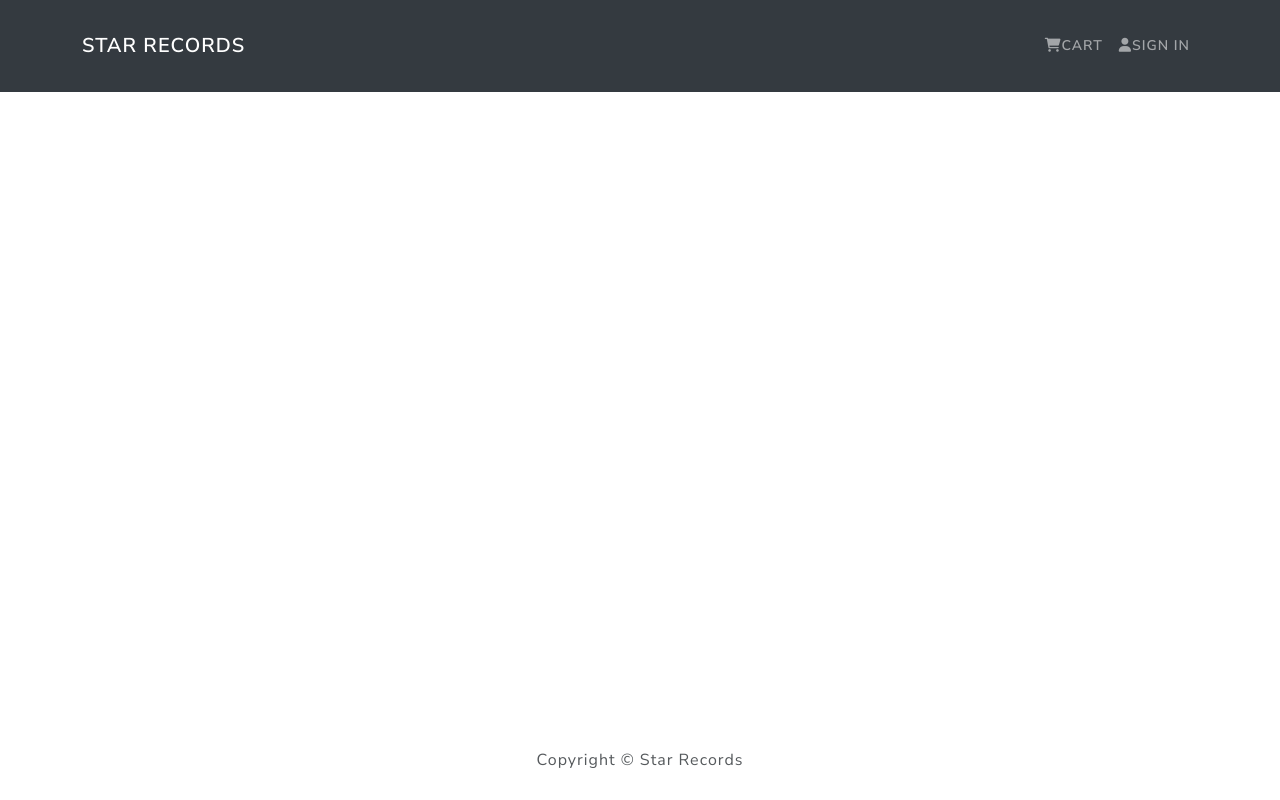
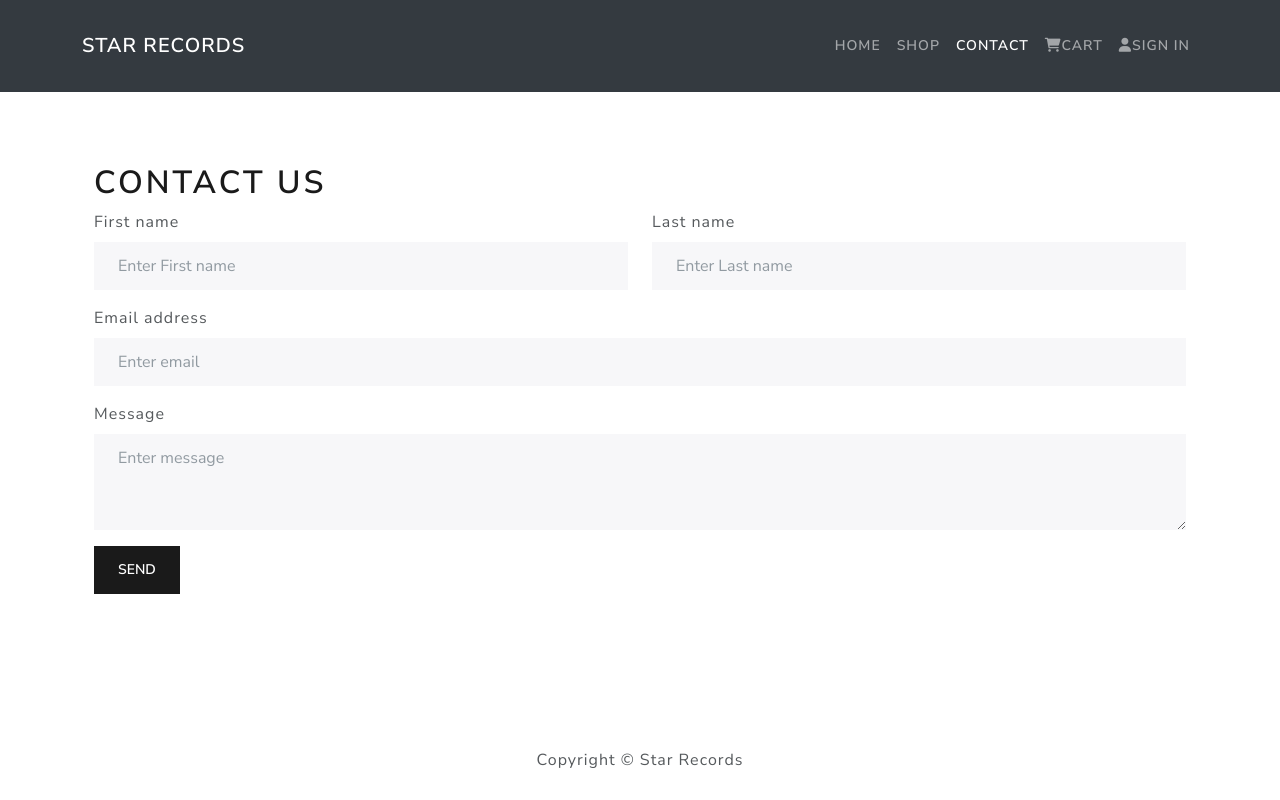
Before and after one commit to mylesknjenga/star_records_mern, a React (Create React App) app in the folder frontend/: page /contact in a window 1280 px wide. Built offline with nearby package versions, Linux system fonts and the light colour scheme.

Commit message:
contact page

```diff
--- a/frontend/src/App.js
+++ b/frontend/src/App.js
@@ -4,6 +4,8 @@ import Header from "./components/Header";
 import Footer from "./components/Footer";
 import HomeScreen from "./screens/HomeScreen";
 import ProductScreen from "./screens/ProductScreen";
+import ProductsScreen from "./screens/ProductsScreen";
+import ContactScreen from "./screens/ContactScreen";
 
 const App = () => {
   return (
@@ -13,7 +15,9 @@ const App = () => {
         <Container>
           <Routes>
             <Route path="/" element={<HomeScreen />}/>
+            <Route path="/products" element={<ProductsScreen />}/>
             <Route path="/product/:id" element={<ProductScreen />}/>
+            <Route path="/contact" element={<ContactScreen />}/>
           </Routes>
         </Container>
       </main>
--- /dev/null
+++ b/frontend/src/components/ContactForm.jsx
@@ -0,0 +1,61 @@
+import Button from 'react-bootstrap/Button';
+import Form from 'react-bootstrap/Form';
+import { Row, Col } from "react-bootstrap";
+import { useRef } from 'react';
+import emailjs from '@emailjs/browser';
+import swal from 'sweetalert';
+
+
+
+function ContactForm() {
+    const SERVICE_ID = "service_pxwo10p"
+    const TEMPLATE_ID = "template_gwk6y4l"
+    const PUBLIC_KEY = "6TZYpOOqH6F35nxBV"
+
+    const form = useRef();
+
+    const sendMessage = (e) => {
+    e.preventDefault();
+
+    emailjs.sendForm(SERVICE_ID, TEMPLATE_ID, form.current, PUBLIC_KEY)
+    .then(() => {
+        swal("Sent!", "We will get back to you as soon as possible", "success");
+      }, (error) => {
+          console.log(error.text);
+      });
+
+      e.target.reset();
+  };
+
+
+  return (
+    <Form ref={form} onSubmit={sendMessage}>
+        <Row className="mb-3">
+            <Form.Group as={Col} controlId="firstname">
+                <Form.Label>First name</Form.Label>
+                <Form.Control type="text" placeholder="Enter First name" name="firstname" required/>
+            </Form.Group>
+
+            <Form.Group as={Col} controlId="lastname">
+                <Form.Label>Last name</Form.Label>
+                <Form.Control type="text" placeholder="Enter Last name" name="lastname" required/>
+                </Form.Group>
+        </Row>
+
+        <Form.Group className="mb-3" controlId="email">
+            <Form.Label>Email address</Form.Label>
+            <Form.Control type="email" placeholder="Enter email" name="email" required/>
+        </Form.Group>
+
+        <Form.Group className="mb-3" controlId="message">
+            <Form.Label>Message</Form.Label>
+            <Form.Control as="textarea" rows={3} placeholder="Enter message" name="message" required/>
+        </Form.Group>
+        <Button variant="primary" type="submit">
+            Send
+        </Button>
+    </Form>
+  )
+}
+
+export default ContactForm
--- a/frontend/src/components/Header.jsx
+++ b/frontend/src/components/Header.jsx
@@ -15,6 +15,15 @@ const Header = () => {
                 <Navbar.Toggle aria-controls="basic-navbar-nav" />
                 <Navbar.Collapse id="basic-navbar-nav">
                     <Nav className="ms-auto">
+                        <LinkContainer to="/">
+                            <Nav.Link>Home</Nav.Link>
+                        </LinkContainer>
+                        <LinkContainer to="/products">
+                            <Nav.Link>Shop</Nav.Link>
+                        </LinkContainer>
+                        <LinkContainer to="/contact">
+                            <Nav.Link>Contact</Nav.Link>
+                        </LinkContainer>
                         <LinkContainer to="/cart">
                             <Nav.Link><i className="fas fa-shopping-cart"></i>Cart</Nav.Link>
                         </LinkContainer>
--- /dev/null
+++ b/frontend/src/screens/ContactScreen.jsx
@@ -0,0 +1,17 @@
+import React from 'react'
+import ContactForm from '../components/ContactForm'
+import { Container } from "react-bootstrap"
+
+function ContactScreen() {
+  return (
+    <>
+        <Container className='py-5'>
+        <h1>Contact Us</h1>
+        <ContactForm />
+        </Container>
+
+    </>
+  )
+}
+
+export default ContactScreen
--- a/frontend/src/screens/HomeScreen.jsx
+++ b/frontend/src/screens/HomeScreen.jsx
@@ -1,33 +1,10 @@
-import { useEffect } from "react";
-import { useState } from "react";
 import { Row, Col } from "react-bootstrap";
-import axios from 'axios';
-import Product from "../components/Product";
 
 function HomeScreen() {
 
-  const [products, setProducts] = useState([]);
-
-  useEffect(() => {
-    const fetchProducts = async () => {
-      const { data } = await axios.get("/api/products");
-
-      setProducts(data)
-    }
-
-    fetchProducts();
-  }, []);
-
   return (
     <>
-        <h1>Latest products</h1>
-        <Row>
-            {products.map(product => (
-                <Col key={product.id} sm={12} md={6} lg={4} xl={3}>
-                    <Product product={product} />
-                </Col>
-            ))}
-        </Row>
+      <h1>Home</h1>
     </>
   )
 }
--- /dev/null
+++ b/frontend/src/screens/ProductsScreen.jsx
@@ -0,0 +1,34 @@
+import { useEffect } from "react";
+import { useState } from "react";
+import { Row, Col } from "react-bootstrap";
+import axios from 'axios';
+import Product from "../components/Product";
+
+function ProductsScreen() {
+    const [products, setProducts] = useState([]);
+
+    useEffect(() => {
+      const fetchProducts = async () => {
+        const { data } = await axios.get("/api/products");
+
+        setProducts(data)
+      }
+
+      fetchProducts();
+    }, []);
+
+    return (
+      <>
+          <h1>Shop</h1>
+          <Row>
+              {products.map(product => (
+                  <Col key={product.id} sm={12} md={6} lg={4} xl={3}>
+                      <Product product={product} />
+                  </Col>
+              ))}
+          </Row>
+      </>
+    )
+}
+
+export default ProductsScreen
--- a/package.json
+++ b/package.json
@@ -21,9 +21,11 @@
   },
   "homepage": "https://github.com/mylesknjenga/star_records_mern#readme",
   "dependencies": {
+    "@emailjs/browser": "^3.6.2",
     "dotenv": "^16.0.1",
     "express": "^4.18.1",
-    "mysql2": "^2.3.3"
+    "mysql2": "^2.3.3",
+    "sweetalert": "^2.1.2"
   },
   "devDependencies": {
     "concurrently": "^7.2.2",
```
Also changed, not shown: 1 other file (tests, documents, lock files or other folders).
